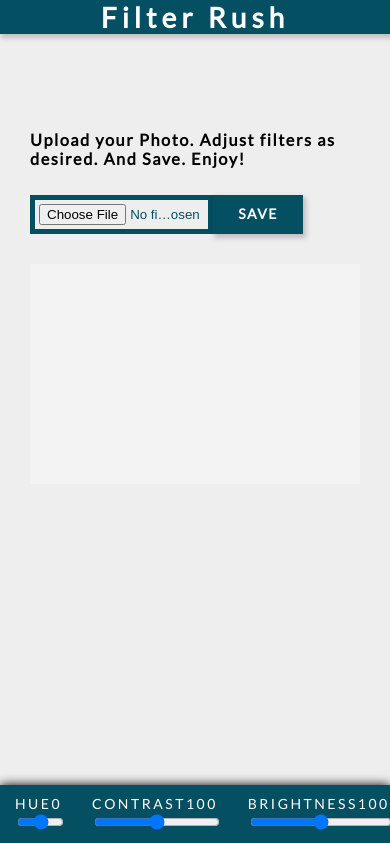
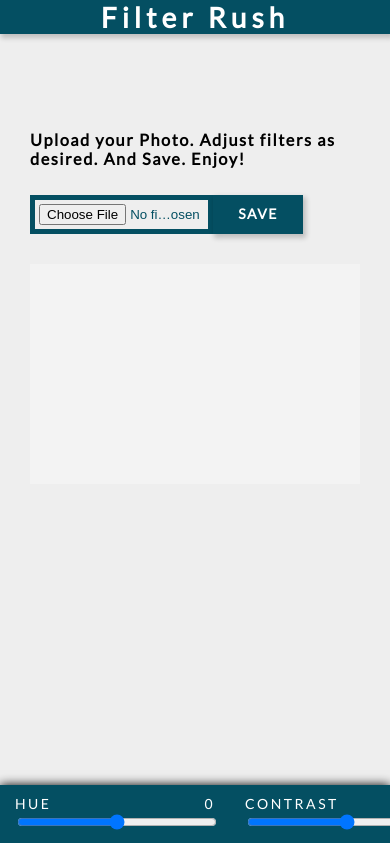
Before and after one commit to segunolalive/pictogram, a React (Create React App) app: page / in a window 390 px wide. Built offline with nearby package versions, Linux system fonts and the light colour scheme.

Commit message:
adjusted filter slider length for mobile view

```diff
--- a/src/components/setting.css
+++ b/src/components/setting.css
@@ -21,10 +21,12 @@ input {
 }
 
 .label-left {
+    min-width: 100px;
     text-align: left;
 }
 
 .label-right {
+    min-width: 100px;
     text-align: right;
 }
 
```
